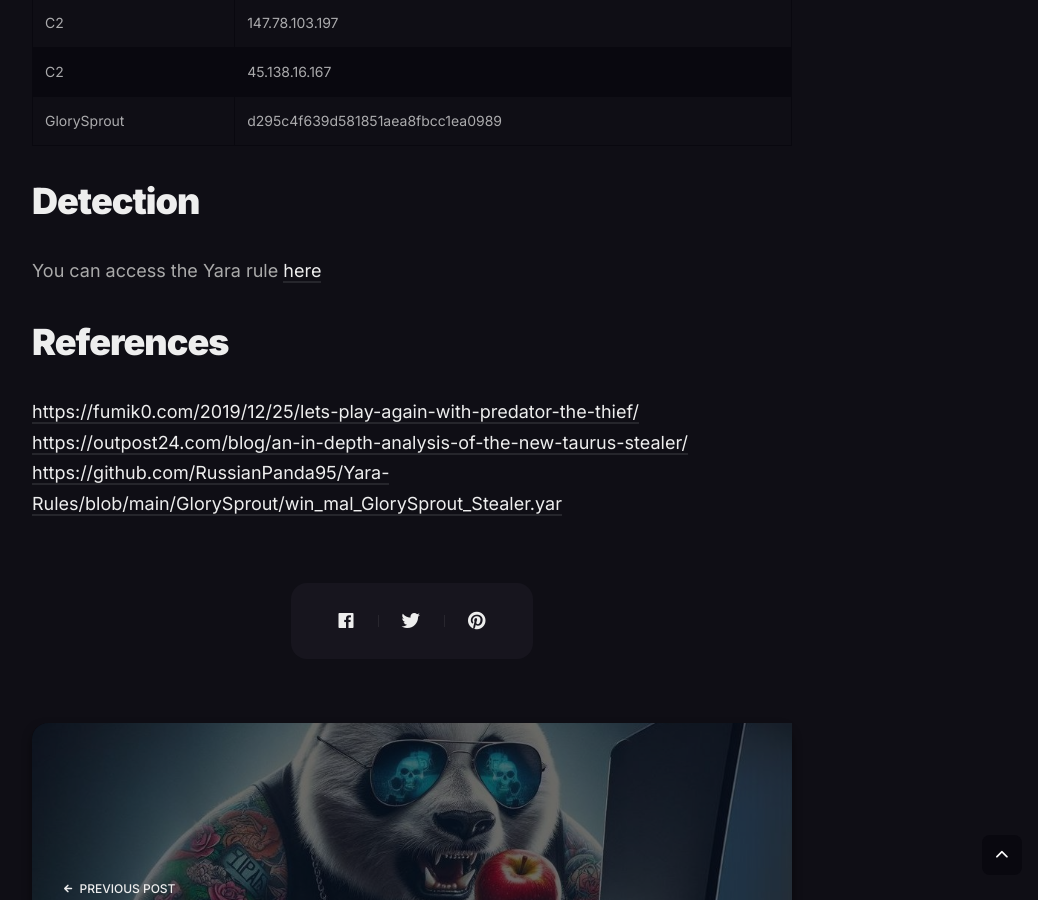
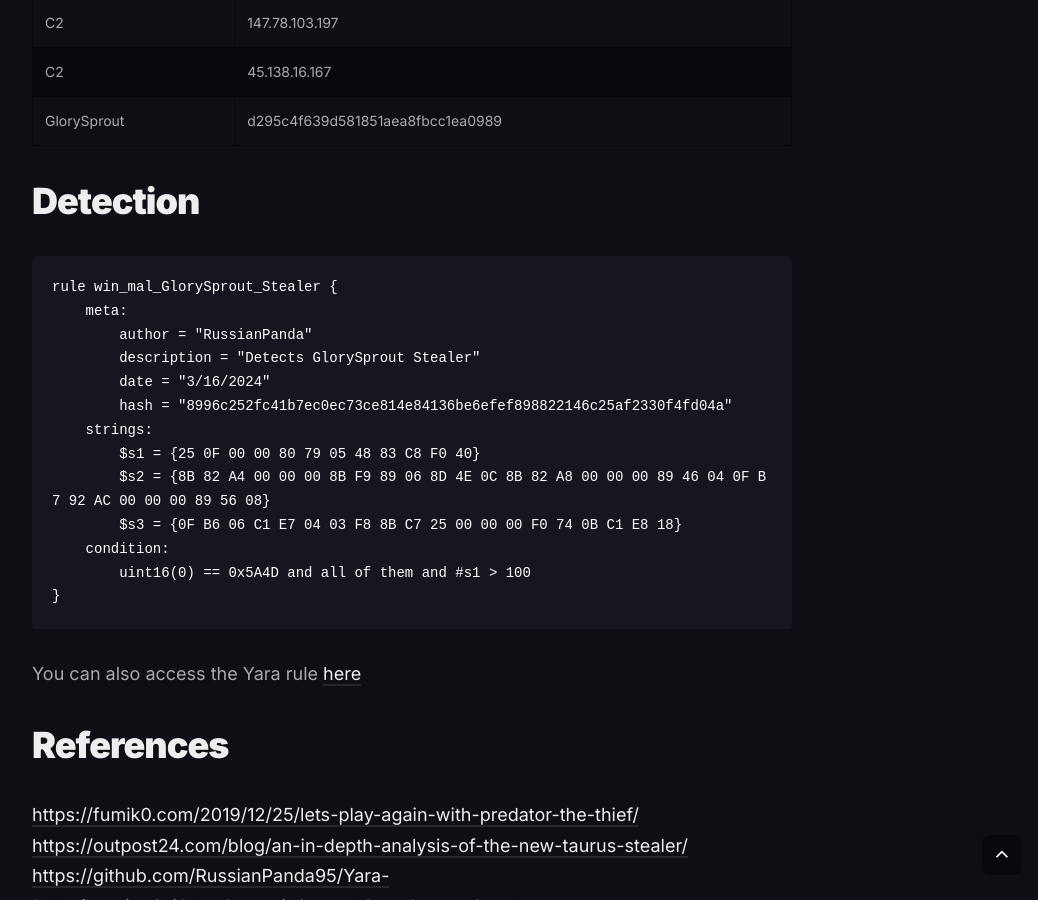
Before and after one commit to RussianPanda95/russianpanda95.github.io, a Jekyll site: the page built from _posts/2024-03-16-The-GlorySprout-Stealer-or-a-Failed-Clone-of-Taurus-Stealer.md, in a window 1280 px wide and 900 px high, scrolled down 14048 px. Shown: the whole window, without its empty margins (228-1266 px from the left). Built offline with Jekyll 4.4.1, drawn with Linux system fonts in a browser that asks for light colours; nearby versions of some CDN libraries; comment, search, counter and statistics services are not loaded.

Commit message:
New commit

```diff
--- a/_posts/2024-03-16-The-GlorySprout-Stealer-or-a-Failed-Clone-of-Taurus-Stealer.md
+++ b/_posts/2024-03-16-The-GlorySprout-Stealer-or-a-Failed-Clone-of-Taurus-Stealer.md
@@ -213,7 +213,25 @@ Based on the GlorySprout analysis, it is confidently assessed that the individua
 
 # Detection
 
-You can access the Yara rule [here](https://github.com/RussianPanda95/Yara-Rules/blob/main/GlorySprout/win_mal_GlorySprout_Stealer.yar)
+{% highlight cleartext %}
+
+rule win_mal_GlorySprout_Stealer {
+    meta:
+        author = "RussianPanda"
+        description = "Detects GlorySprout Stealer"
+        date = "3/16/2024"
+        hash = "8996c252fc41b7ec0ec73ce814e84136be6efef898822146c25af2330f4fd04a"
+    strings:
+        $s1 = {25 0F 00 00 80 79 05 48 83 C8 F0 40}
+        $s2 = {8B 82 A4 00 00 00 8B F9 89 06 8D 4E 0C 8B 82 A8 00 00 00 89 46 04 0F B7 92 AC 00 00 00 89 56 08}
+        $s3 = {0F B6 06 C1 E7 04 03 F8 8B C7 25 00 00 00 F0 74 0B C1 E8 18}
+    condition:
+        uint16(0) == 0x5A4D and all of them and #s1 > 100
+}
+
+{% endhighlight %}
+
+You can also access the Yara rule [here](https://github.com/RussianPanda95/Yara-Rules/blob/main/GlorySprout/win_mal_GlorySprout_Stealer.yar)
 
 # References
 
```
